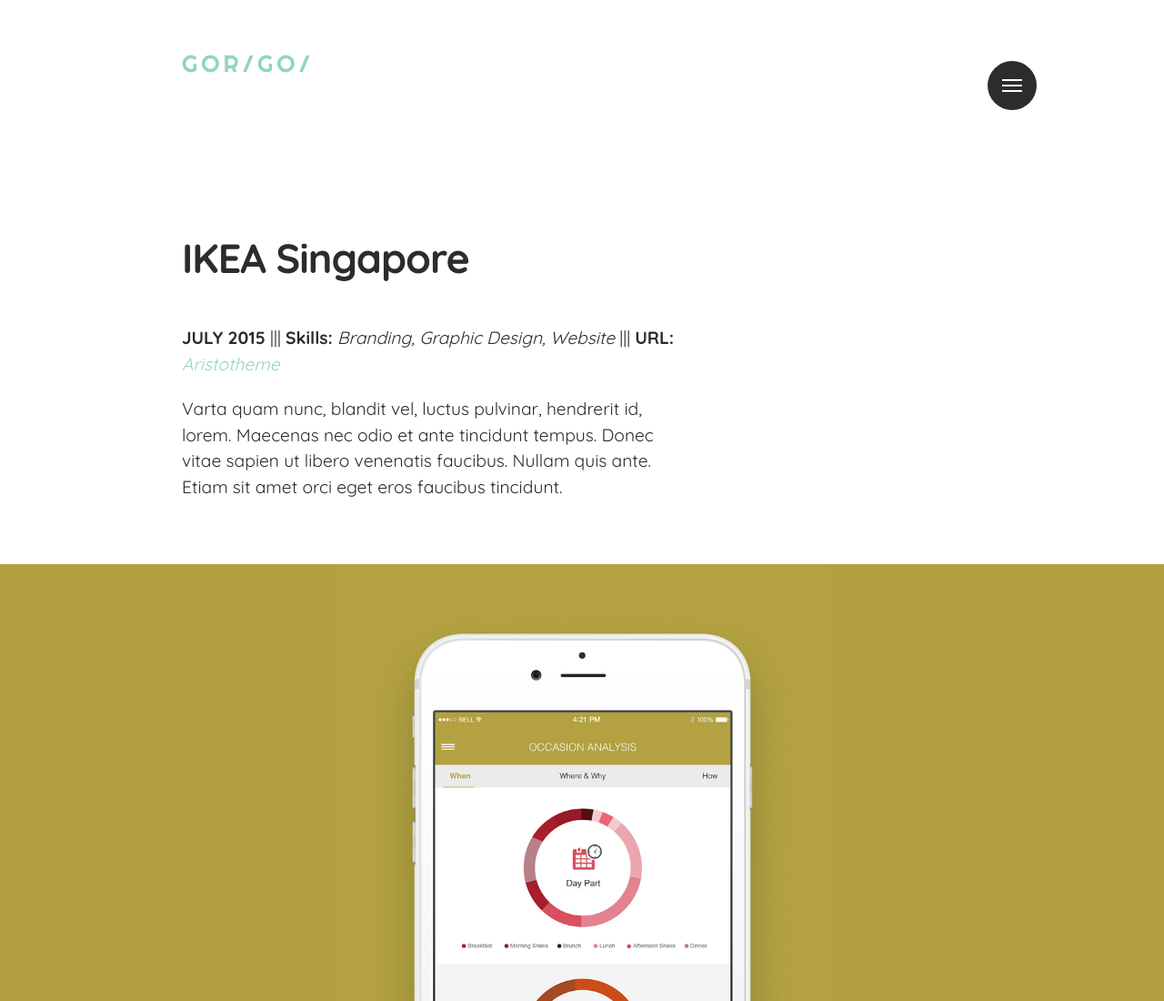
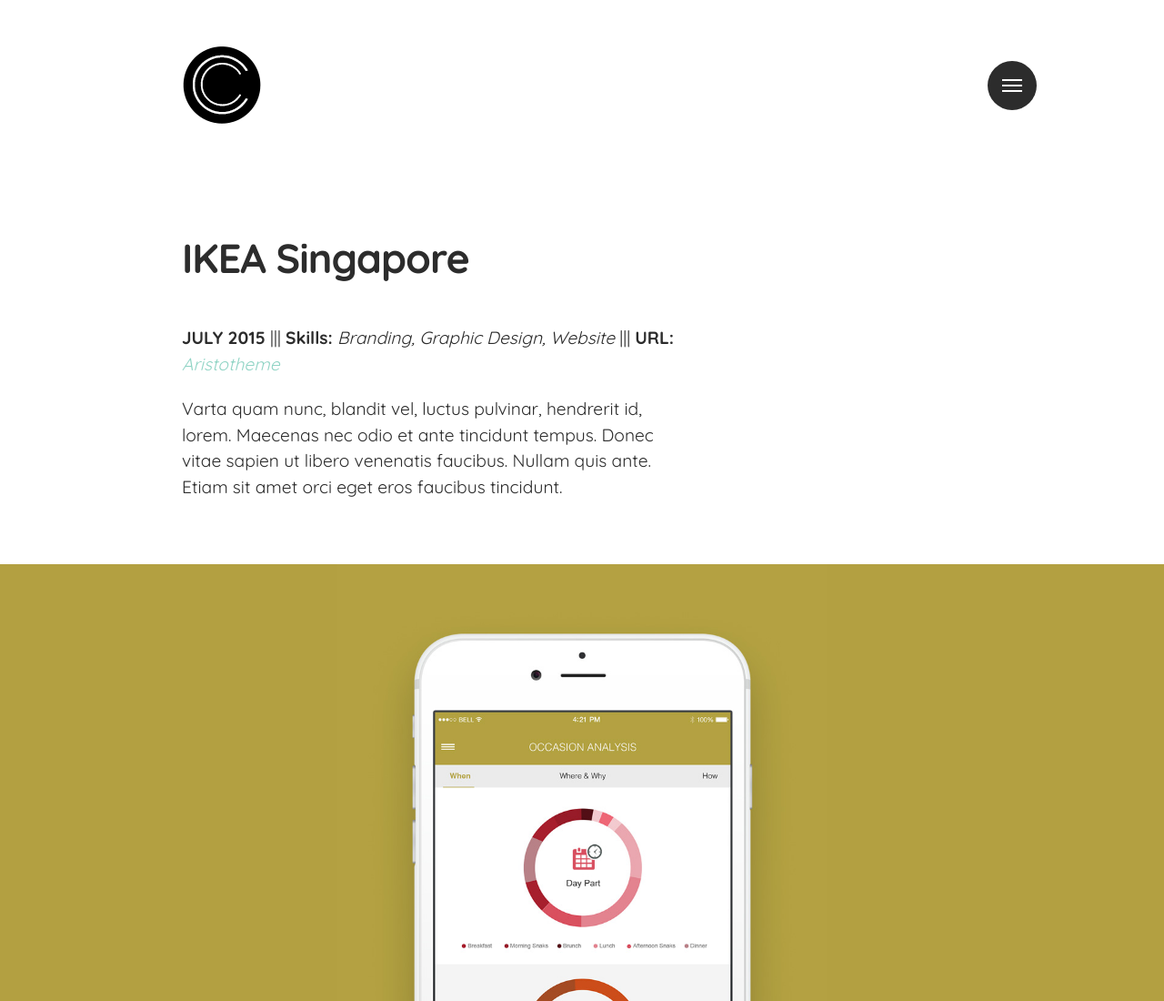
Before and after one commit to creative-champs/creative-champs.github.io, a plain HTML site: page portfolio-item.html in a window 1280 px wide. Shown: the top 1100 px of the page at 91% size. Drawn offline with Linux system fonts and the light colour scheme.

Commit message:
replace logo

```diff
--- a/portfolio-item.html
+++ b/portfolio-item.html
@@ -5,7 +5,7 @@
     <meta charset="utf-8" />
     <meta name="viewport" content="width=device-width" />
     <meta http-equiv="x-ua-compatible" content="ie=edge">
-    <title>GOR/GO/</title>
+    <title>Profile Item</title>
 
     <link rel="stylesheet" href="style.css" media="screen" />
 
@@ -62,7 +62,11 @@
     <div class="site-container">
 
         <header class="site-header cf">
-            <div class="site-title"><a href="index.html">GOR/GO/</a></div>
+            <div class="site-title">
+                <a class="logo" href="index.html">
+                    <img src="img/logo.png" alt="Creative Champs Logo" width="100%" height="100%" />
+                </a>
+            </div>
             <div class="cf"></div>
         </header><!-- / .site-header -->
 
```
Also changed, not shown: news.html (+6 -2 lines).
